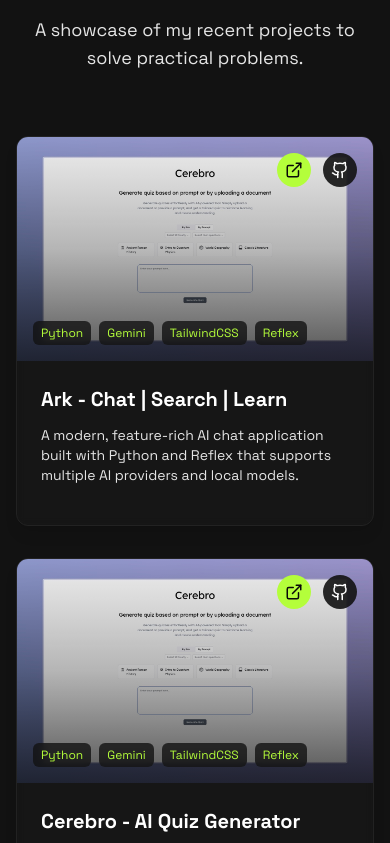
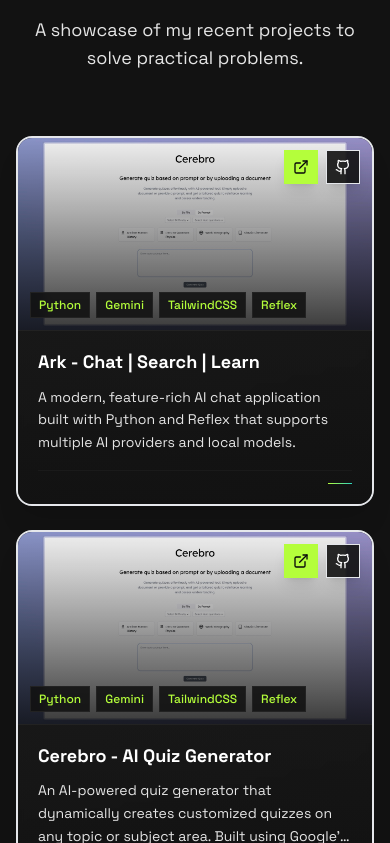
Before and after one commit to bm611/portfolio, a React (Vite) app: page / in a window 390 px wide. Shown: the part 1181-2024 px from the top of the page. Built offline with nearby package versions, Linux system fonts and the light colour scheme.

Commit message:
Update project cards with modern design - sharp borders, fancy styling, improved mobile responsiveness

```diff
--- a/src/components/Projects.tsx
+++ b/src/components/Projects.tsx
@@ -120,7 +120,7 @@ const Projects: React.FC = () => {
         </motion.div>
 
         <motion.div
-          className="grid grid-cols-1 md:grid-cols-2 lg:grid-cols-2 xl:grid-cols-3 gap-8 md:gap-10 max-w-7xl mx-auto"
+          className="grid grid-cols-1 sm:grid-cols-1 md:grid-cols-2 lg:grid-cols-2 xl:grid-cols-3 gap-6 md:gap-8 max-w-7xl mx-auto"
           variants={staggerContainer}
           initial="hidden"
           animate={inView ? "visible" : "hidden"}
@@ -129,47 +129,48 @@ const Projects: React.FC = () => {
             <motion.div
               key={project.title}
               variants={projectVariant}
-              className="bg-dark-700/50 rounded-xl overflow-hidden shadow-lg hover:shadow-2xl transition-all duration-300 backdrop-blur-sm border border-dark-600 hover:border-neon/30 group md:max-w-md lg:max-w-sm mx-auto w-full"
+              className="bg-gradient-to-br from-dark-700/80 to-dark-800/90 rounded-2xl overflow-hidden shadow-xl hover:shadow-2xl transition-all duration-500 backdrop-blur-sm border-2 border-dark-500 hover:border-neon/60 group w-full max-w-sm mx-auto relative before:absolute before:inset-0 before:bg-gradient-to-br before:from-neon/5 before:to-teal-400/5 before:opacity-0 hover:before:opacity-100 before:transition-opacity before:duration-500"
             >
-              <div className="relative overflow-hidden h-56 md:h-64 lg:h-72">
+              <div className="relative overflow-hidden h-48 sm:h-52 md:h-56 lg:h-60">
                 <img
                   src={project.image}
                   alt={project.title}
                   className="w-full h-full object-cover object-center transform group-hover:scale-110 transition-transform duration-700"
                 />
-                <div className="absolute inset-0 bg-gradient-to-t from-dark-900 via-dark-900/40 to-transparent opacity-70"></div>
+                <div className="absolute inset-0 bg-gradient-to-t from-dark-900 via-dark-900/50 to-transparent opacity-80"></div>
+                <div className="absolute inset-0 bg-gradient-to-br from-transparent via-transparent to-neon/10 opacity-0 group-hover:opacity-100 transition-opacity duration-500"></div>
 
-                <div className="absolute top-4 right-4 flex gap-3">
+                <div className="absolute top-3 right-3 flex gap-2">
                   {project.live_url && (
                     <a
                       href={project.live_url}
                       target="_blank"
                       rel="noopener noreferrer"
-                      className="bg-neon text-dark-900 p-2 rounded-full hover:scale-110 transition-transform hover:rotate-6"
+                      className="bg-neon text-dark-900 p-2 border border-neon hover:bg-transparent hover:text-neon hover:scale-110 transition-all duration-300 hover:rotate-6 shadow-lg hover:shadow-neon/50"
                       title="Live Demo"
                       aria-label="View Live Demo"
                     >
-                      <ExternalLink size={18} />
+                      <ExternalLink size={16} />
                     </a>
                   )}
                   <a
                     href={project.github_url}
                     target="_blank"
                     rel="noopener noreferrer"
-                    className="bg-dark-800/90 text-light-100 p-2 rounded-full hover:scale-110 transition-transform hover:rotate-6"
+                    className="bg-dark-800/90 text-light-100 p-2 border border-dark-500 hover:border-light-100 hover:bg-light-100 hover:text-dark-900 hover:scale-110 transition-all duration-300 hover:rotate-6 shadow-lg"
                     title="View Code"
                     aria-label="View Source Code on GitHub"
                   >
-                    <Github size={18} />
+                    <Github size={16} />
                   </a>
                 </div>
 
-                <div className="absolute bottom-4 left-4 right-4">
-                  <div className="flex flex-wrap gap-2">
+                <div className="absolute bottom-3 left-3 right-3">
+                  <div className="flex flex-wrap gap-1.5">
                     {project.tags.map((tag, i) => (
                       <span
                         key={i}
-                        className="text-xs bg-dark-800/80 px-2 py-1 rounded-md text-neon backdrop-blur-sm"
+                        className="text-xs bg-dark-800/90 px-2 py-1 border border-dark-600 text-neon backdrop-blur-sm font-medium hover:border-neon/50 transition-colors duration-300"
                       >
                         {tag}
                       </span>
@@ -178,13 +179,18 @@ const Projects: React.FC = () => {
                 </div>
               </div>
 
-              <div className="p-6 md:p-7 lg:p-8">
-                <h3 className="text-xl md:text-2xl font-bold mb-3 text-light-100 group-hover:text-neon transition-colors">
+              <div className="p-5 md:p-6 border-t border-dark-600 bg-gradient-to-b from-dark-700/50 to-dark-800/80">
+                <h3 className="text-lg md:text-xl font-bold mb-3 text-light-100 group-hover:text-neon transition-colors duration-300 leading-tight">
                   {project.title}
                 </h3>
-                <p className="text-light-300 text-sm md:text-base mb-4 line-clamp-3 md:line-clamp-4 lg:line-clamp-5">
+                <p className="text-light-300 text-sm md:text-base leading-relaxed line-clamp-3 md:line-clamp-4">
                   {project.description}
                 </p>
+                <div className="mt-4 pt-3 border-t border-dark-600/50">
+                  <div className="flex items-center justify-end">
+                    <div className="w-6 h-px bg-gradient-to-r from-neon to-teal-400 group-hover:w-12 transition-all duration-500"></div>
+                  </div>
+                </div>
               </div>
             </motion.div>
           ))}
```
